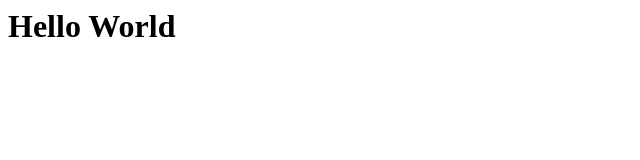
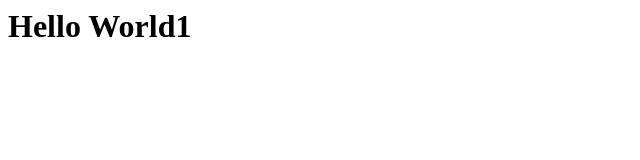
Before and after one commit to t-oosuga/doc_pub, a plain HTML site: page index2.html in a window 1280 px wide. Shown: the full height of the page, 0-640 px from the left. Drawn offline with Linux system fonts and the light colour scheme.

Commit message:
index2変更

```diff
--- a/index2.html
+++ b/index2.html
@@ -1,5 +1,5 @@
 <HTML>
 <BODY>
-<H1>Hello World<H1>
+<H1>Hello World1<H1>
 <BODY>
 </HTML>
```
